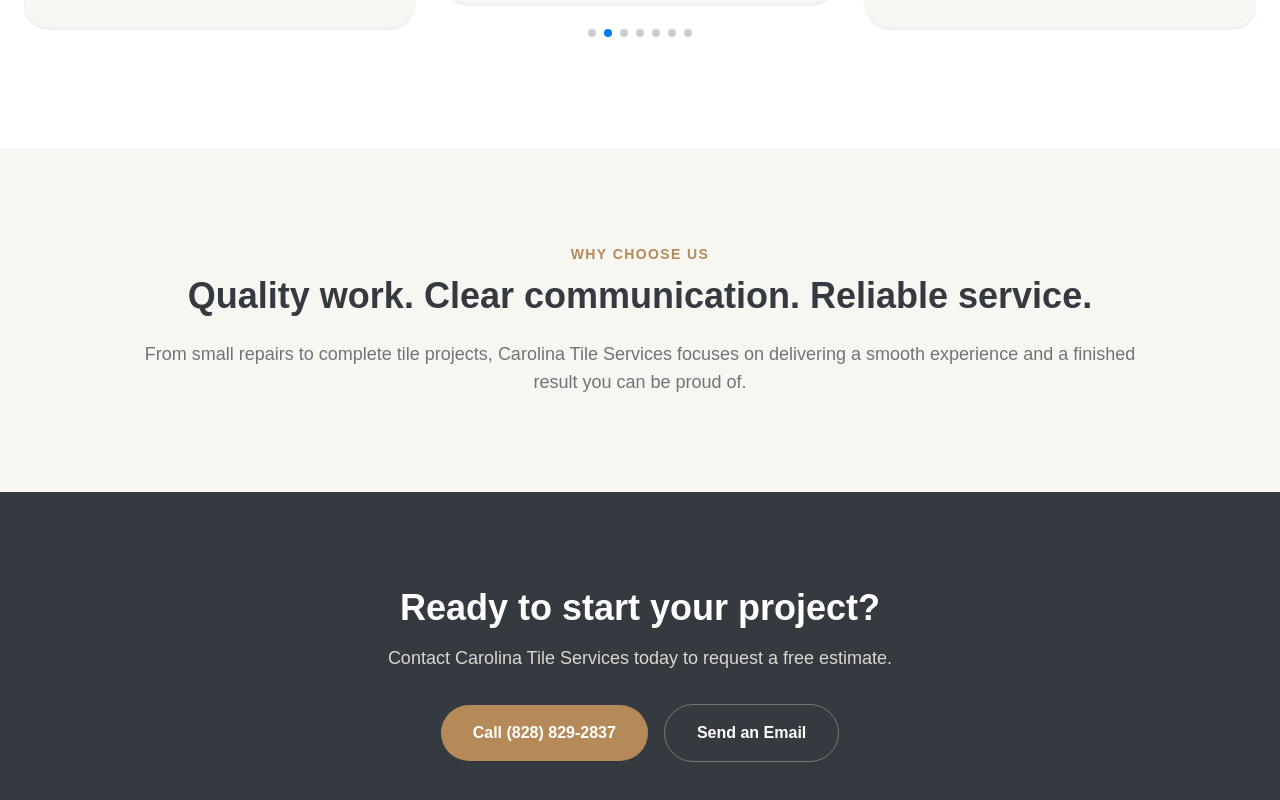
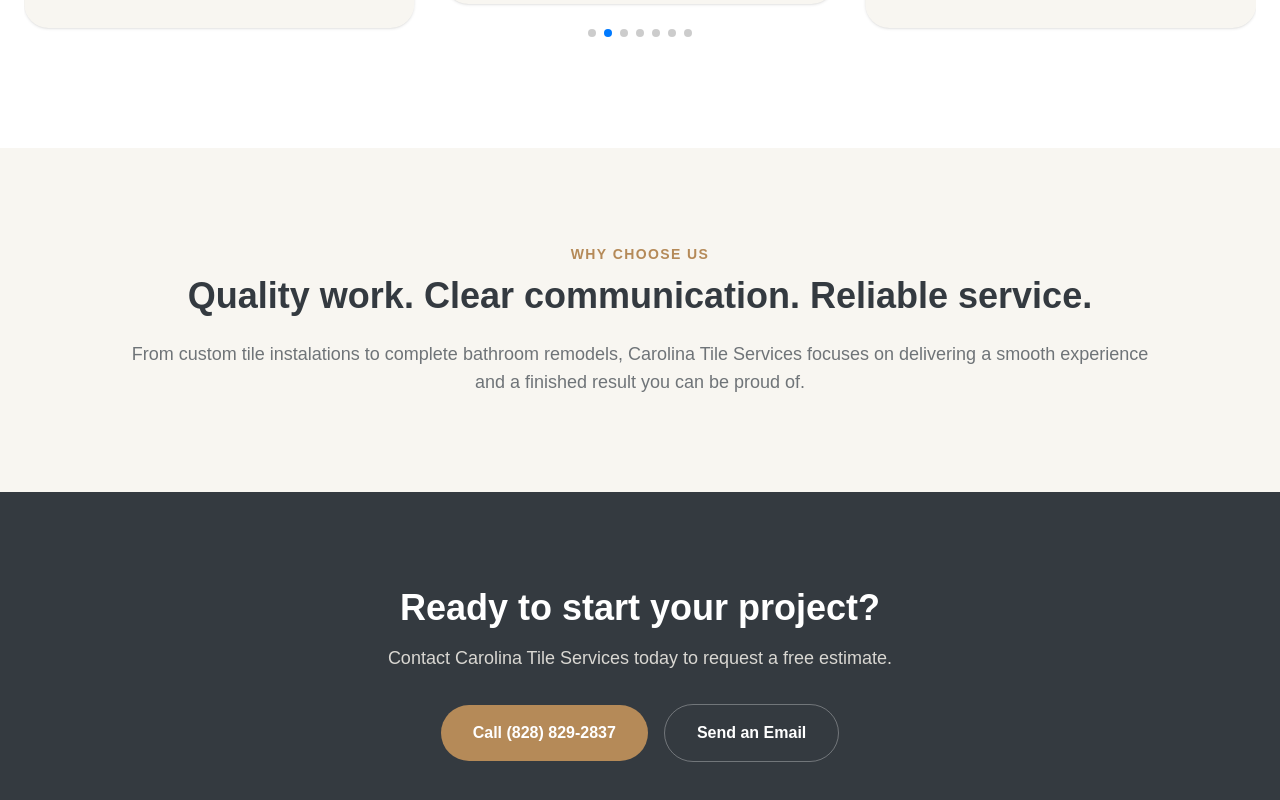
Before and after one commit to rafa-araujo26/carolina-tile-service, a Next.js app: page / in a window 1280 px wide. Shown: the part 2532-3332 px from the top of the page. Built offline with nearby package versions, Linux system fonts and the light colour scheme.

Commit message:
Update services

```diff
--- a/src/app/page.js
+++ b/src/app/page.js
@@ -257,7 +257,7 @@
           </h2>
 
           <p className="mt-6 text-lg text-[#6F7478]">
-            From small repairs to complete tile projects, Carolina Tile Services
+            From custom tile instalations to complete bathroom remodels, Carolina Tile Services
             focuses on delivering a smooth experience and a finished result you
             can be proud of.
           </p>
@@ -281,7 +281,7 @@
             </a>
 
             <a
-              href="mailto:contact@carolinatileservices.com"
+              href="malito:Justin@carolinatileservices.com"
               className="rounded-full border border-white/30 px-8 py-4 font-semibold hover:bg-white/10"
             >
               Send an Email
```
